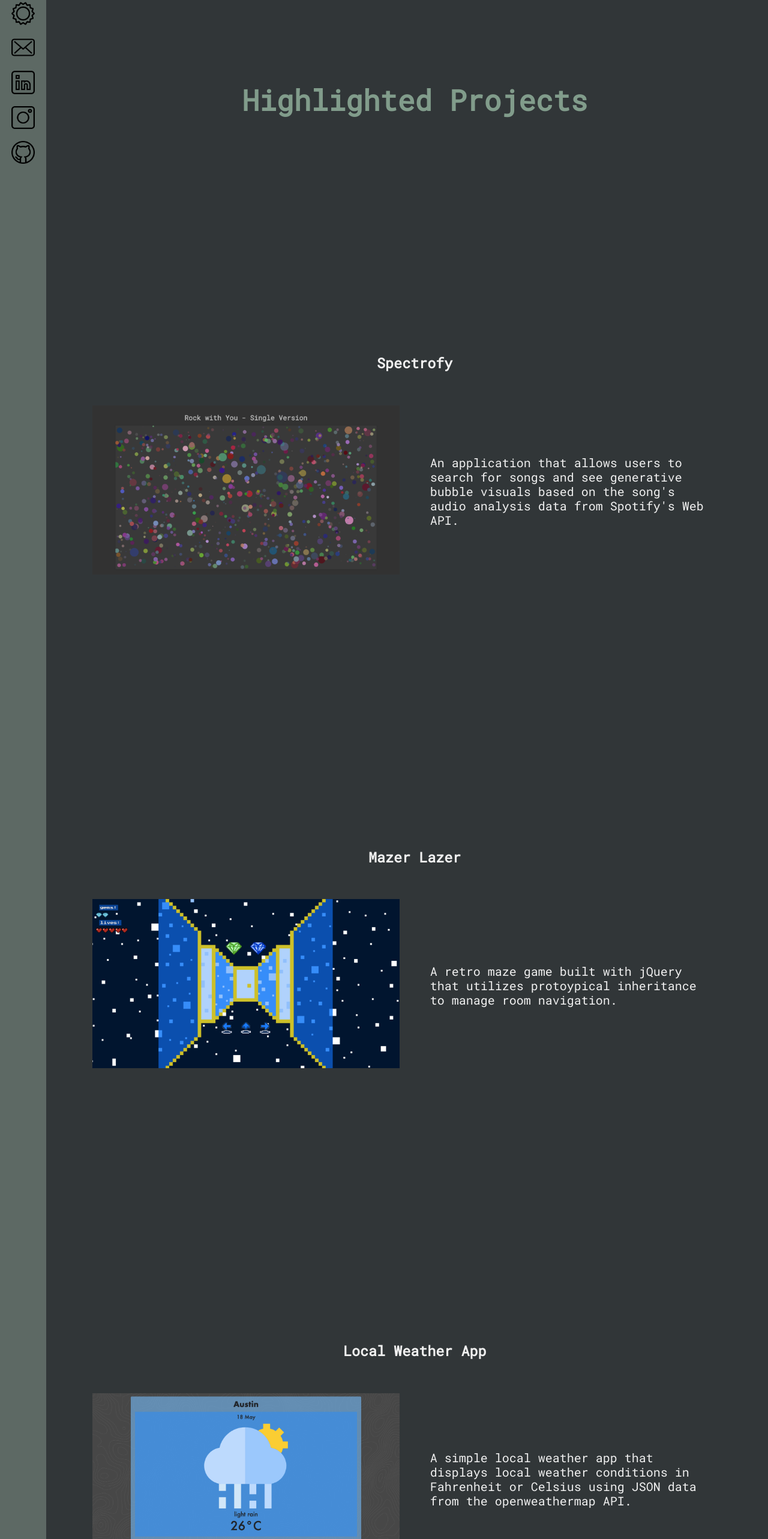
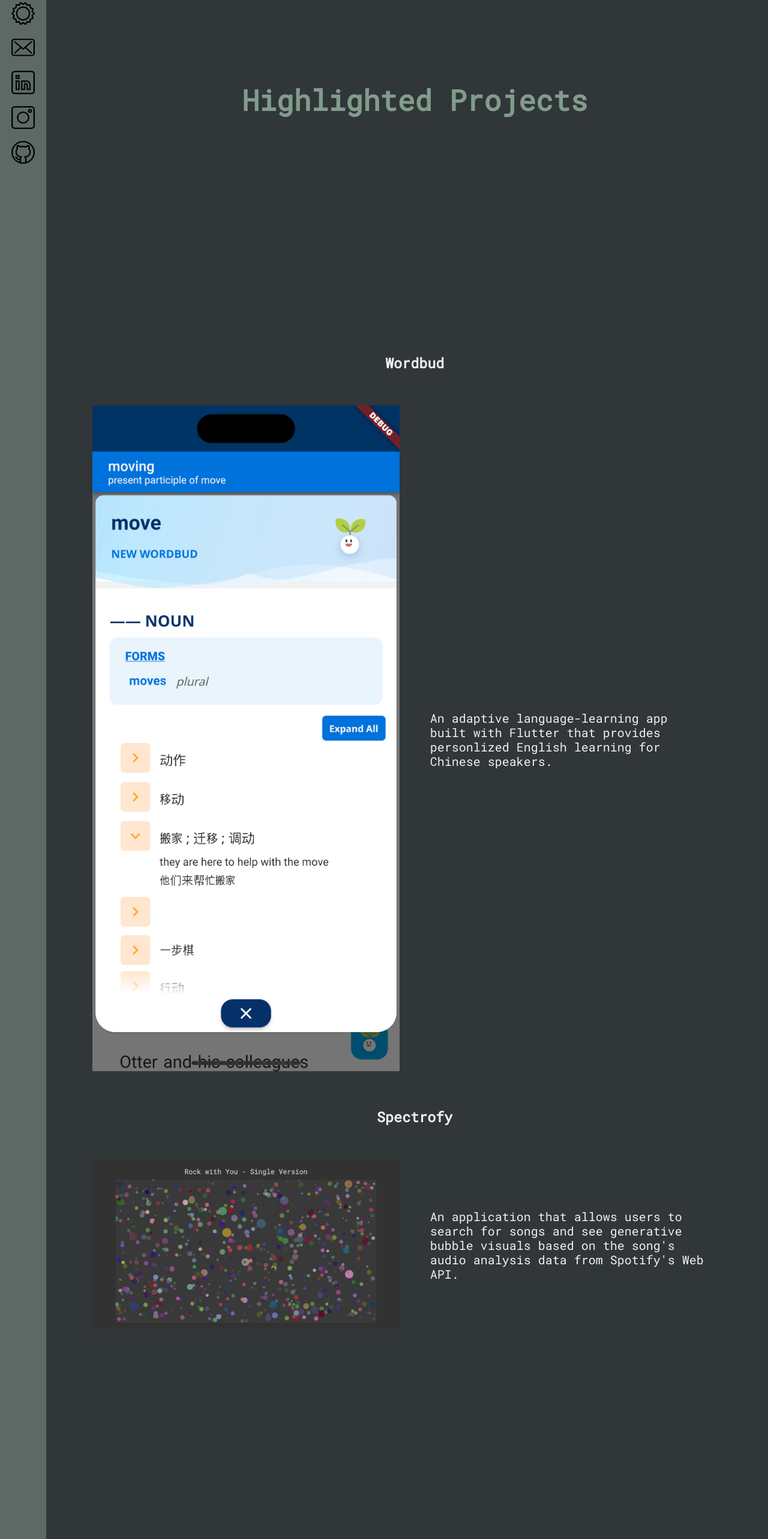
Before and after one commit to tr-stan/react-portfolio, a React (Vite) app: page /projects in a window 1280 px wide. Shown: the part 234-2800 px from the top of the page at 60% size. Built offline with nearby package versions, Linux system fonts and the light colour scheme.

Commit message:
update to add wordbud and flutter info

```diff
--- a/src/components/App.js
+++ b/src/components/App.js
@@ -16,8 +16,7 @@ export default class App extends Component {
 				<Title />
                 <div className="primary">
                 <p>I'm tr;stan</p>
-                <p>a multicultural full stack software developer, polyglot, and ideator, always ready to learn something new!</p>
-				<p>My forte is the MERN stack, but I enjoy Python, Vue, and SQL!</p>
+                <p>a multicultural software developer, polyglot, and ideator, always ready to learn something new! My forte is creating apps with Dart and Flutter, but I am also versed in React-centric web development and the Firebase suite of cloud services.</p>
                 </div>
 				<Projects />
                 <Skills />
--- a/src/data/projects.js
+++ b/src/data/projects.js
@@ -2,37 +2,45 @@ import spectrofy from '../assets/spectrofy-4.png'
 import mazerLazer from '../assets/mazer-lazer.png'
 import localForecast from '../assets/local-weather.png'
 import allGreek from '../assets/all-greek.png'
+import wordbud from '../assets/wordbud-sample.png'
 
 // use 'screencase' syntax for global variables
 const PROJECTS = [
 	{
 		id: 1,
+		title: "Wordbud",
+		description: "An adaptive language-learning app built with Flutter that provides personlized English learning for Chinese speakers.",
+		link: "https://www.wordbud.com/",
+		image: wordbud
+	},
+	{
+		id: 2,
 		title: "Spectrofy",
 		description: "An application that allows users to search for songs and see generative bubble visuals based on the song's audio analysis data from Spotify's Web API.",
 		link: "https://spectrofy.netlify.app/",
 		image: spectrofy
 	},
 	{
-		id: 2,
+		id: 3,
 		title: "Mazer Lazer",
 		description: "A retro maze game built with jQuery that utilizes protoypical inheritance to manage room navigation.",
 		link: "https://mazer-lazer.herokuapp.com",
 		image: mazerLazer
 	},
-	{
-		id: 3,
-		title: "Local Weather App",
-		description: "A simple local weather app that displays local weather conditions in Fahrenheit or Celsius using JSON data from the openweathermap API.",
-		link: "https://cdpn.io/tri-be/debug/eZLqzW/yoMZEOmLDoyk",
-		image: localForecast
-	},
-	{
-		id: 4,
-		title: "Random Generator - It's All Greek to Me",
-		description: "An app I made for the freeCodeCamp curriculum that randomly generates different translations of the idiom 'It's all Greek to me' and their transliterations. For this app many people used third-party APIs to source their random quotes, but I thought it would be more interesting to create my own object of translated idioms instead and randomly generate the idiom in different langauges.",
-		link: "https://cdpn.io/tri-be/debug/groJby/XBkGRqwnWXVA",
-		image: allGreek
-	}
+	// {
+	// 	id: 3,
+	// 	title: "Local Weather App",
+	// 	description: "A simple local weather app that displays local weather conditions in Fahrenheit or Celsius using JSON data from the openweathermap API.",
+	// 	link: "https://cdpn.io/tri-be/debug/eZLqzW/yoMZEOmLDoyk",
+	// 	image: localForecast
+	// },
+	// {
+	// 	id: 4,
+	// 	title: "Random Generator - It's All Greek to Me",
+	// 	description: "An app I made for the freeCodeCamp curriculum that randomly generates different translations of the idiom 'It's all Greek to me' and their transliterations. For this app many people used third-party APIs to source their random quotes, but I thought it would be more interesting to create my own object of translated idioms instead and randomly generate the idiom in different langauges.",
+	// 	link: "https://cdpn.io/tri-be/debug/groJby/XBkGRqwnWXVA",
+	// 	image: allGreek
+	// }
 ];
 
 export default PROJECTS
--- a/src/index.css
+++ b/src/index.css
@@ -106,8 +106,8 @@ a:active {
 .primary {
     display: flex;
     flex-direction: column;
-    justify-content: space-evenly;
-    min-height: 100vh;
+    justify-content: center;
+    min-height: 50vh;
 }
 
 .section-heading {
```
Also changed, not shown: src/assets/wordbud-sample.png (added).
